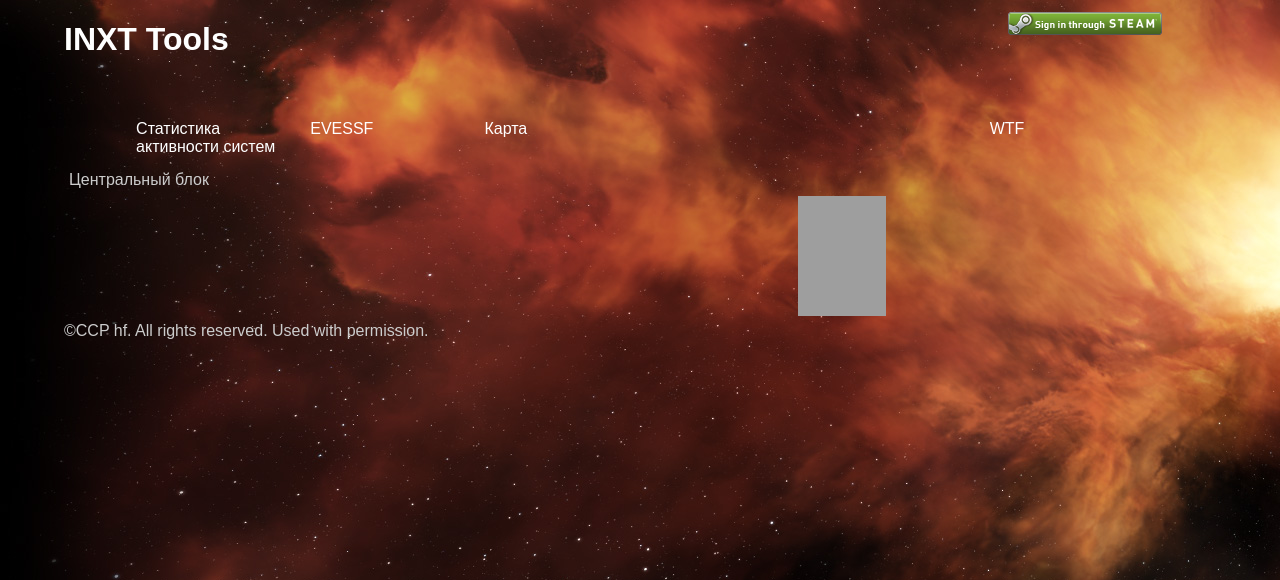
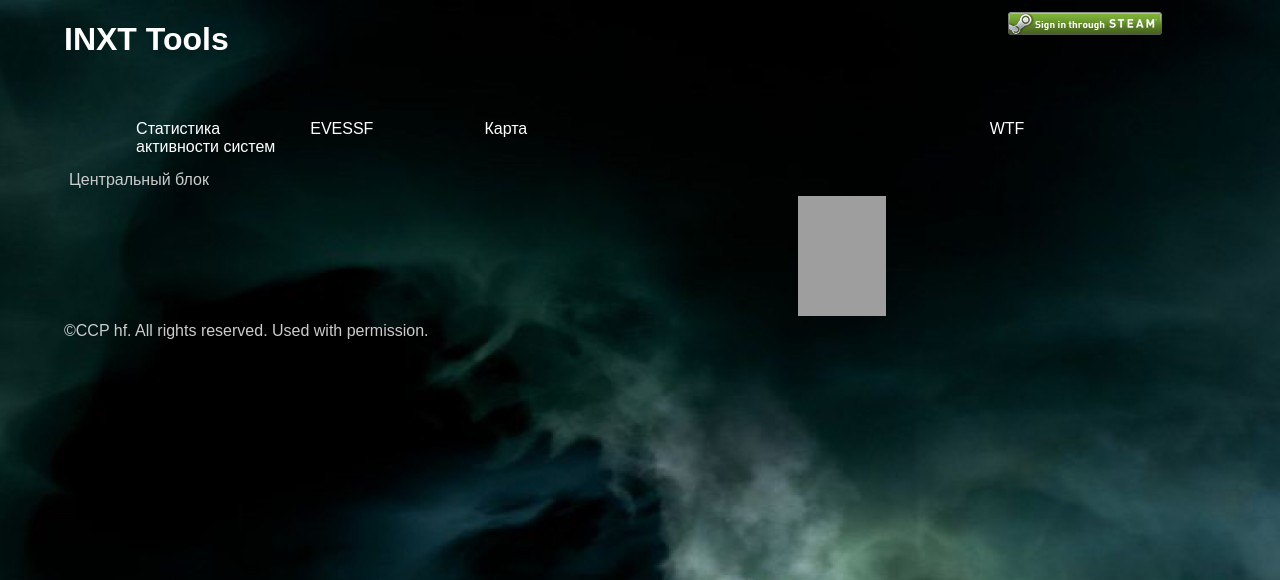
Before and after one commit to IceHaron/inxt_tools, a PHP site: page / in a window 1280 px wide. Shown: the top 580 px of the page. Run offline with PHP 8.4, Linux system fonts and the light colour scheme; some libraries are stand-ins or nearby versions; grey boxes are pictures that could not be loaded.

Commit message:
Изменил задний фон

```diff
--- a/source/css/main.css
+++ b/source/css/main.css
@@ -21,7 +21,7 @@ body {
 	margin: 0;
   color: #ccc;
 	font-family: sans-serif;
-	background: url(/source/img/bg.jpg) no-repeat black;
+	background: url(/source/img/bg_apocrypha.jpg) no-repeat black;
 }
 a.nodeco {
 	text-decoration: none;
```
Also changed, not shown: source/img/bg_apocrypha.jpg (added), source/img/bg_rubicon.jpg (added).
